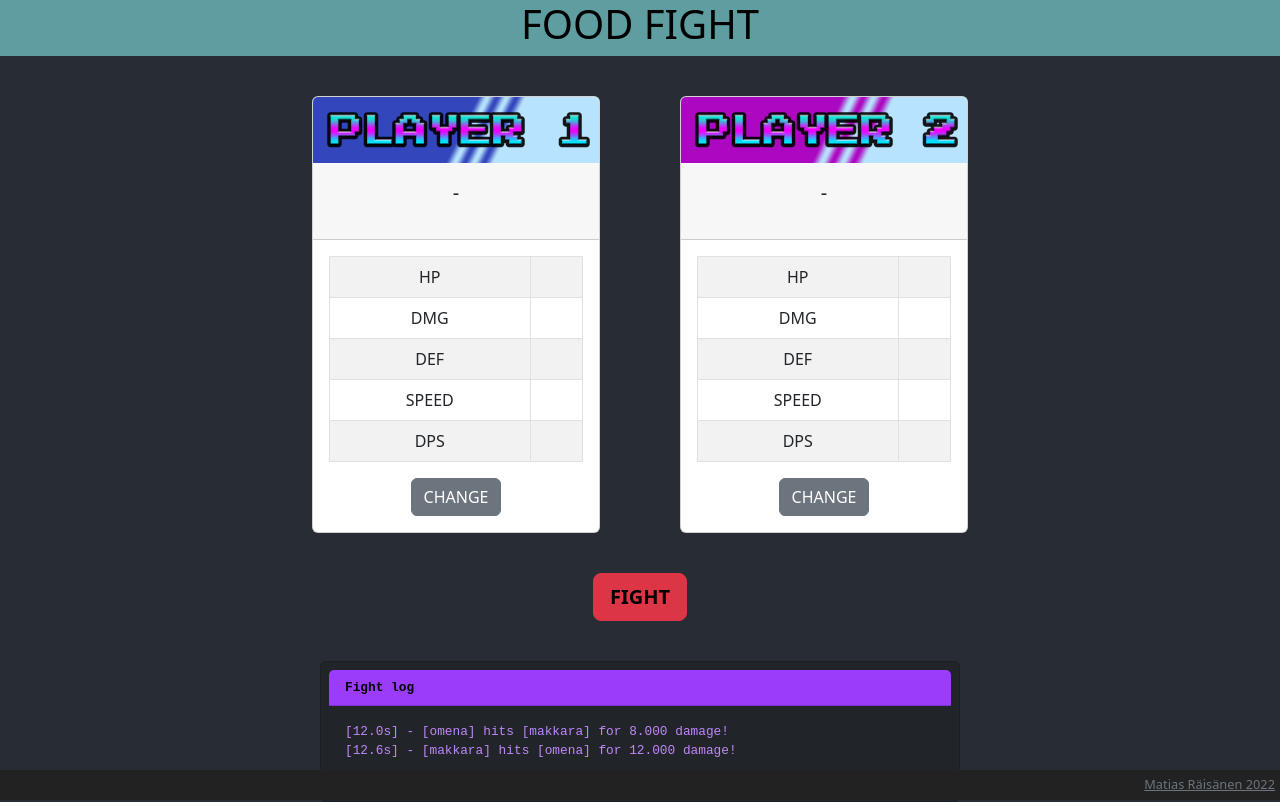
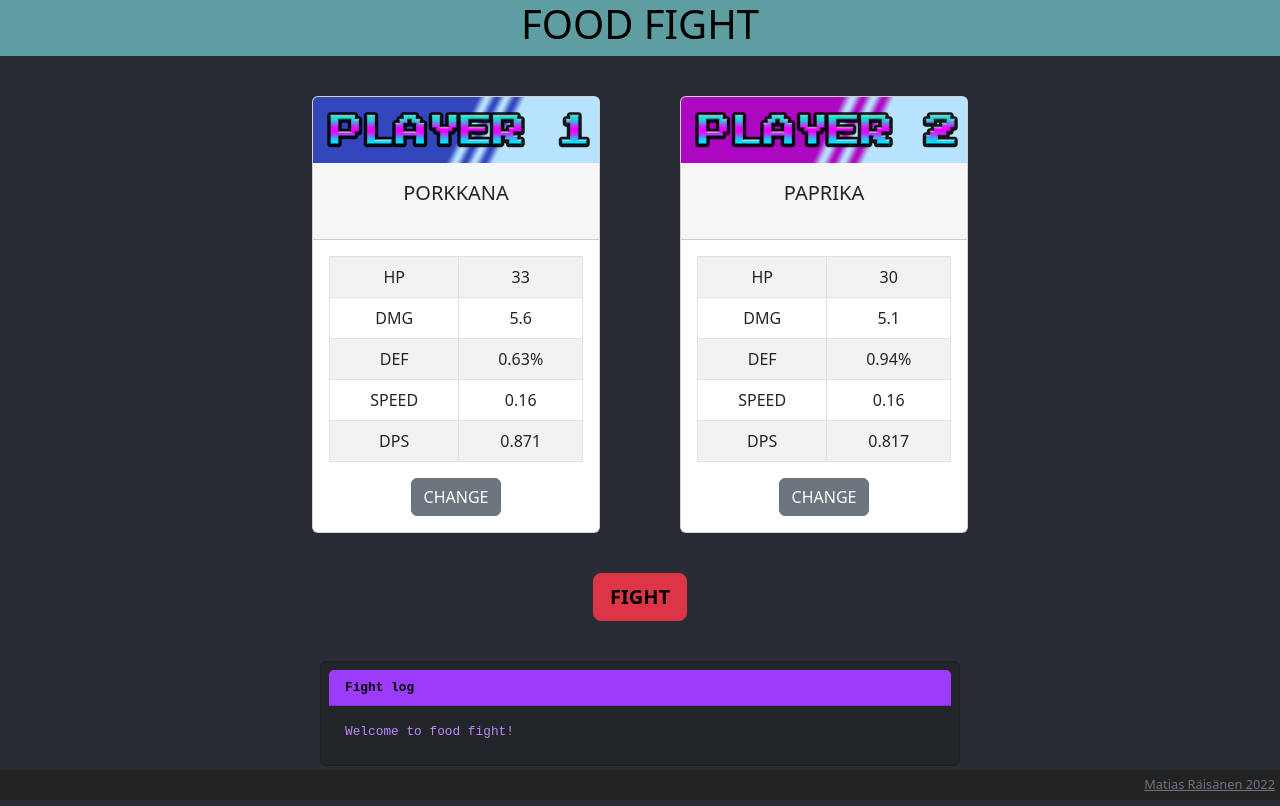
Before and after one commit to matiasraisanen/food-fight, a React (Create React App) app in the folder static/: page / in a window 1280 px wide. Built offline with nearby package versions, Linux system fonts and the light colour scheme; the HTML template or start-up script is replaced by a standard one.

Commit message:
add fight logic

```diff
--- a/static/src/App.css
+++ b/static/src/App.css
@@ -45,6 +45,7 @@
 
 .fightLog {
   margin-top: 5vh;
+  margin-bottom: 5vh;
   width: 80vh;
   height: 30vh;
   text-align: left;
@@ -67,6 +68,10 @@
   width: 100%;
 }
 
+.fightLogMessage {
+  margin-bottom: 0;
+}
+
 .footer {
   font-size: 0.8em;
   text-align: right;
--- a/static/src/App.js
+++ b/static/src/App.js
@@ -5,35 +5,91 @@ import FightLog from "./components/FightLog";
 import Footer from "./components/Footer"
 import { Button } from "react-bootstrap";
 import { useState } from "react";
-// import { Card, Table } from 'react-bootstrap';
 
-// async function apiCall(foodName,) {
-//   return fetch(`https://koodihaaste.matiasraisanen.com/api/food-into-stats?food=${foodName}`)
-//     .then((res) => res.json())
-//     .then((resJson) => {
-//       console.log(resJson)
-//       return resJson;
-//     });
-// }
+
+
 
 function App() {
-  const [nameDisabled, setNameDisabled] = useState(true);
+
+  // Initialize players
   const [player1, setPlayer1] = useState({
-    name: "-",
-    energy: "",
-    carbs: "",
-    protein: "",
-    fat: "",
-    cooldown: "",
+    "name": "PORKKANA",
+    "hp": 33,
+    "attack": 5.6,
+    "defense": 0.63,
+    "fat": 0,
+    "cooldown": 3,
+    "speed": 0.16,
+    "dps": 0.871
   });
   const [player2, setPlayer2] = useState({
-    name: "-",
-    energy: "",
-    carbs: "",
-    protein: "",
-    fat: "",
-    cooldown: "",
+    "name": "PAPRIKA",
+    "hp": 30,
+    "attack": 5.1,
+    "defense": 0.94,
+    "fat": 0,
+    "cooldown": 7,
+    "speed": 0.16,
+    "dps": 0.817
   });
+
+  // Initialize fight log
+  const [messages, setMessages] = useState([
+    "Welcome to food fight!",
+  ]);
+
+  // Fight logic
+  const fight = (player1, player2) => {
+    let p1 = Object.assign({}, player1);
+    let p2 = Object.assign({}, player2);
+    let timeP1 = 0
+    let timeP2 = 0
+
+    let messageString = `[0.00s] - Fight between ${p1.name} and ${p2.name} has begun!`
+
+    setMessages(currentState => [...currentState, messageString])
+
+    const intervalPlayer1 = setInterval(player1Turn, p1.cooldown * 100);
+    const intervalPlayer2 = setInterval(player2Turn, p2.cooldown * 100);
+
+    function player1Turn() {
+      timeP1 += p1.cooldown
+
+      const damageInflicted = p1.attack * (1 - (p2.defense / 100))
+
+      const messageString = `[${timeP1.toFixed(2)}s] - [${p1.name} (${p1.hp.toFixed(0)}hp)] hits [${p2.name} (${p2.hp.toFixed(0)}hp)] for [${p1.attack}-${p2.defense}% = ${damageInflicted.toFixed(2)}] damage!`
+
+      setMessages(currentState => [...currentState, messageString])
+
+      p2.hp -= damageInflicted
+
+      if (p2.hp <= 0) {
+        clearInterval(intervalPlayer1)
+        clearInterval(intervalPlayer2)
+        setMessages(currentState => [...currentState, `[${timeP1.toFixed(2)}s] - ${p2.name} has been defeated!`])
+        setMessages(currentState => [...currentState, `${p1.name} wins!`])
+      }
+    }
+
+    function player2Turn() {
+      timeP2 += p2.cooldown
+
+      const damageInflicted = p2.attack * (1 - (p1.defense / 100))
+
+      const messageString = `[${timeP2.toFixed(2)}s] - [${p2.name} (${p2.hp.toFixed(0)}hp)] hits [${p1.name} (${p1.hp.toFixed(0)}hp)] for [${p2.attack}-${p1.defense}% = ${damageInflicted.toFixed(2)}] damage!`
+
+      setMessages(currentState => [...currentState, messageString])
+
+      p1.hp -= p2.attack * (1 - p1.defense)
+
+      if (p1.hp <= 0) {
+        clearInterval(intervalPlayer1)
+        clearInterval(intervalPlayer2)
+        setMessages(currentState => [...currentState, `[${timeP2.toFixed(2)}s] - ${p1.name} has been defeated!`])
+        setMessages(currentState => [...currentState, `${p2.name} wins!`])
+      }
+    }
+  }
 
   return (
     <div className="App">
@@ -58,13 +114,13 @@ function App() {
       </div>
 
       <div>
-        <Button variant="danger" size="lg" style={{ color: "black", "fontWeight": "bold" }}>
+        <Button onClick={() => fight(player1, player2)} variant="danger" size="lg" style={{ color: "black", "fontWeight": "bold" }}>
           FIGHT
         </Button>
       </div>
 
       <div>
-        <FightLog />
+        <FightLog messages={messages} />
       </div>
 
       <div>
--- a/static/src/components/FightLog.js
+++ b/static/src/components/FightLog.js
@@ -1,7 +1,19 @@
 import { Card } from 'react-bootstrap';
 
 
-export default function FightLog() {
+export default function FightLog(props) {
+
+  const messages = props.messages
+  const messageList = messages.map((message, index) => {
+    return (
+      <Card.Text
+        className="fightLogMessage"
+        key={index}>
+        {message}
+      </Card.Text >
+    )
+  })
+
   return (
     <Card bg="dark" className="fightLog">
       <Card.Header style={{
@@ -9,11 +21,7 @@ export default function FightLog() {
         "fontWeight": "bold", width: "100%"
       }}>Fight log</Card.Header>
       <Card.Body>
-        <p>
-          [12.0s] - [omena] hits [makkara] for 8.000 damage!
-          <br />
-          [12.6s] - [makkara] hits [omena] for 12.000 damage!
-        </p>
+        {messageList}
       </Card.Body>
     </Card>
   )
--- a/static/src/components/FighterCard.js
+++ b/static/src/components/FighterCard.js
@@ -18,12 +18,12 @@ function formatResponseData(data, userGivenName) {
   // Let's just use the user given name instead.
   return {
     name: userGivenName.toUpperCase(),
-    energy: data.energy.toFixed(0),
-    carbs: data.carbohydrate.toFixed(1),
-    protein: `${data.protein.toFixed(2)}%`,
+    hp: data.energy.toFixed(0),
+    attack: data.carbohydrate.toFixed(1),
+    defense: data.protein.toFixed(2),
     fat: data.fat.toFixed(0),
     cooldown: data.cooldown.toFixed(2),
-    speed: parseFloat(1 / data.cooldown).toFixed(2),
+    speed: (1 / data.cooldown).toFixed(2),
     dps: (data.carbohydrate / data.cooldown).toFixed(3)
   }
 }
@@ -60,7 +60,7 @@ export default function FighterCard({ player, playerNo, updateParentPlayer }) {
 
       // console.log("apiResponseData", apiResponse.data);
       const newPlayer = formatResponseData(apiResponse.data, internalPlayer.name);
-      // console.log("New player", newPlayer);
+      console.log("New player", newPlayer);
       setPlaceholder(newPlayer.name.toUpperCase());
       setInternalPlayer(newPlayer)
       updateParentPlayer(internalPlayer);
@@ -106,15 +106,15 @@ export default function FighterCard({ player, playerNo, updateParentPlayer }) {
             <tbody>
               <tr>
                 <td>HP</td>
-                <td>{internalPlayer.energy}</td>
+                <td>{internalPlayer.hp}</td>
               </tr>
               <tr>
                 <td>DMG</td>
-                <td>{internalPlayer.carbs}</td>
+                <td>{internalPlayer.attack}</td>
               </tr>
               <tr>
                 <td>DEF</td>
-                <td>{internalPlayer.protein}</td>
+                <td>{internalPlayer.defense}%</td>
               </tr>
               <tr>
                 <td>SPEED</td>
```
Also changed, not shown: 1 other file (tests, documents, lock files or other folders).
